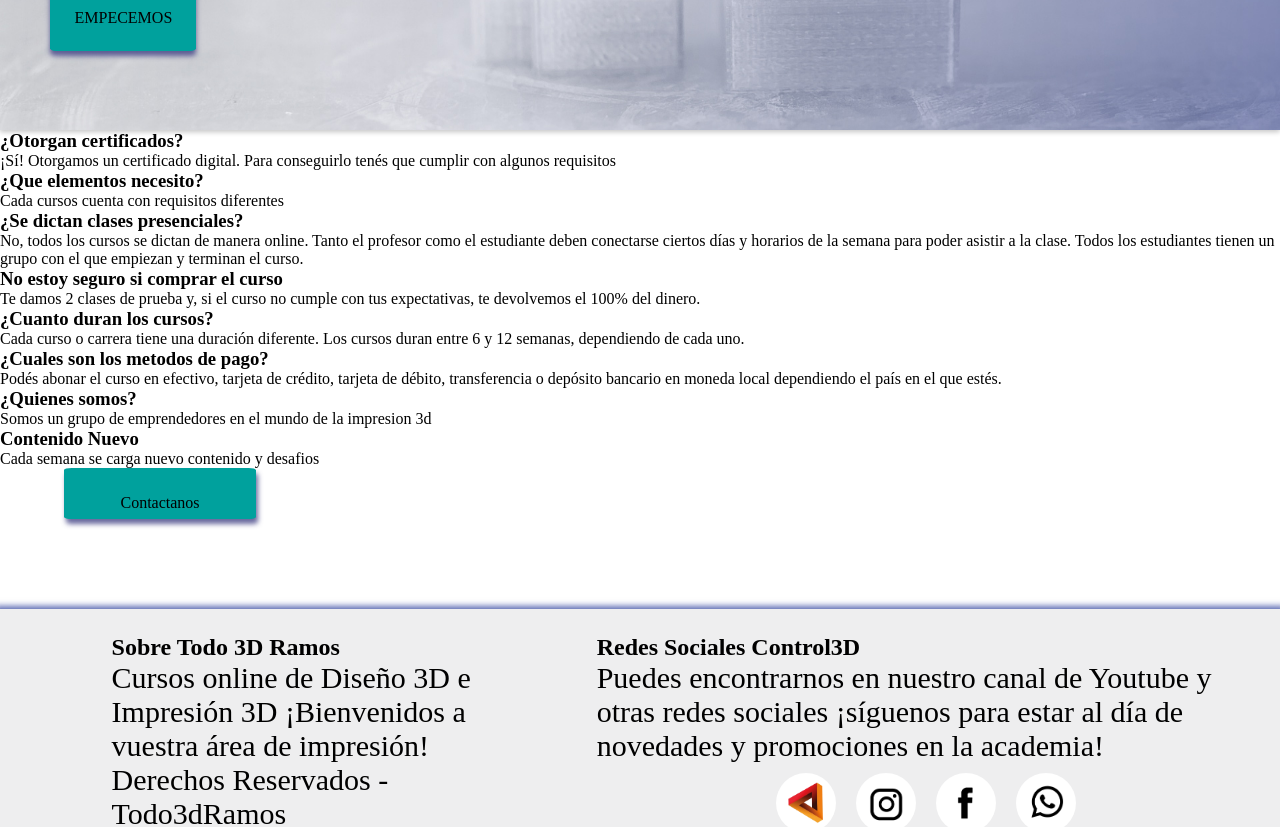
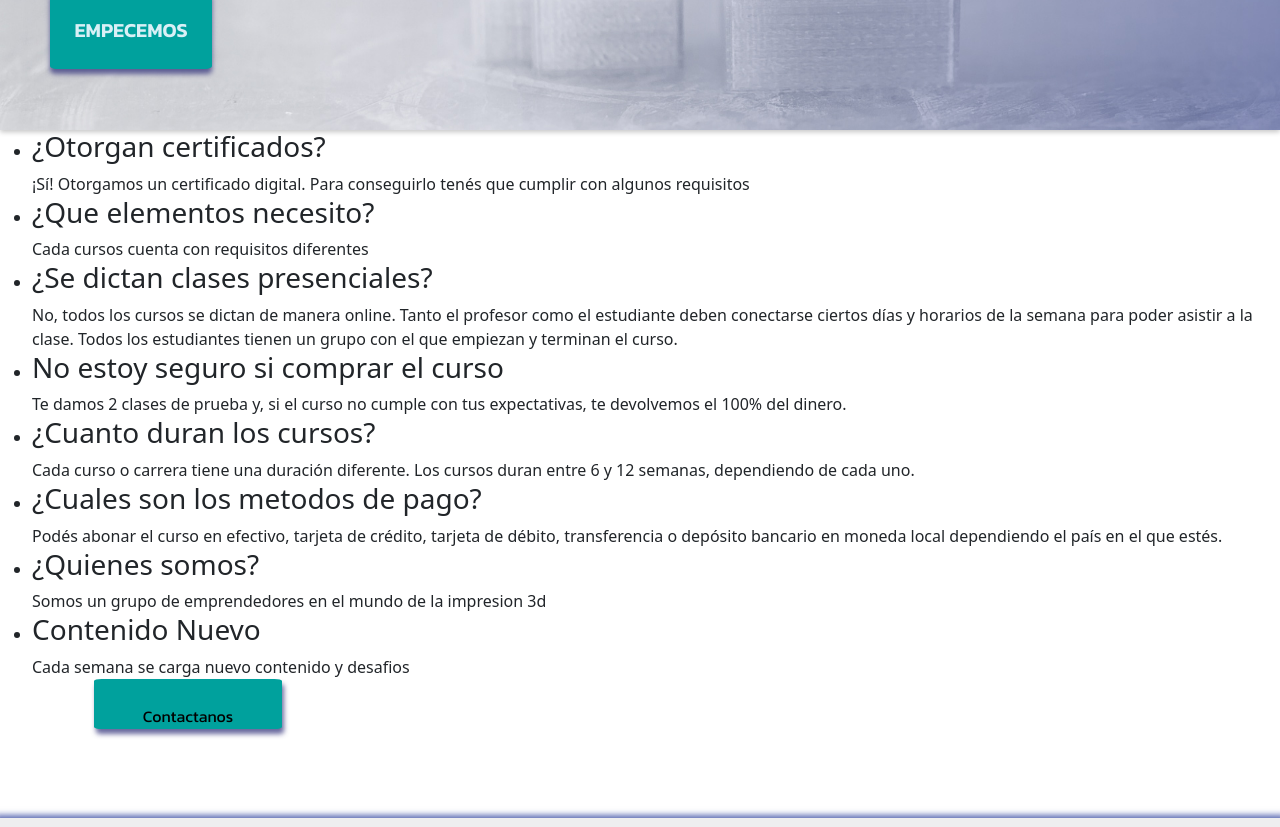
Before and after one commit to Felipe7575/3DRamos, a plain HTML site: page pages/preguntas.html in a window 1280 px wide. Shown: the part 560-1387 px from the top of the page. Drawn offline with nearby package versions, Linux system fonts and the light colour scheme.

Commit message:
ENTREGA DE CODER

```diff
--- a/css/estilos.css
+++ b/css/estilos.css
@@ -20,17 +20,21 @@
     color: #36A0FF;
 }
 a{
+    font-family: 'Kanit', sans-serif;
     text-decoration: none;
     color: black;
 
 }
 b{
+    font-family: 'Kanit', sans-serif;
     font-size: 30px;
 }
 p{
-    font-size: 30px;
+    font-family: 'Kanit', sans-serif;
+    font-size: 20px;
 }
 .titulo{
+    font-family: 'Kanit', sans-serif;
     font-size: 50px;
 }
 .titulo--inicio{
@@ -269,7 +273,14 @@ p{
     border-radius: 4%;
     box-shadow: 0px 5px 5px rgba(57, 57, 128, 0.751);
     margin-left: 1%;
+    font-size: 20px;
+    font-weight: bold;
 }
+
+.botton--empecemos a{
+    color: rgba(240, 248, 255, 0.905);
+}
+
 .botton--empecemos:hover{
     font-size: 30px;
     transition: all 0.4s;
--- a/pages/preguntas.html
+++ b/pages/preguntas.html
@@ -13,7 +13,14 @@
     <link href="https://fonts.googleapis.com/css2?family=Kanit:ital,wght@0,200;0,300;0,400;0,600;1,800&display=swap" rel="stylesheet">
     <script src="https://kit.fontawesome.com/cf7102e069.js" crossorigin="anonymous"></script>
 
-    <link rel="stylesheet" href="../css/estilos.css">
+      <!-- BOOTSTRAP -->
+      <link href="https://cdn.jsdelivr.net/npm/bootstrap@5.1.3/dist/css/bootstrap.min.css" rel="stylesheet" integrity="sha384-1BmE4kWBq78iYhFldvKuhfTAU6auU8tT94WrHftjDbrCEXSU1oBoqyl2QvZ6jIW3" crossorigin="anonymous">
+      <script src="https://cdn.jsdelivr.net/npm/bootstrap@5.1.3/dist/js/bootstrap.bundle.min.js" integrity="sha384-ka7Sk0Gln4gmtz2MlQnikT1wXgYsOg+OMhuP+IlRH9sENBO0LRn5q+8nbTov4+1p" crossorigin="anonymous"></script>
+
+      <!-- Estilos propios -->
+      <link rel="stylesheet" href="../css/estilos.css">
+
+
 </head>
 
 <body> <!----- Inicio Body ----->
```
